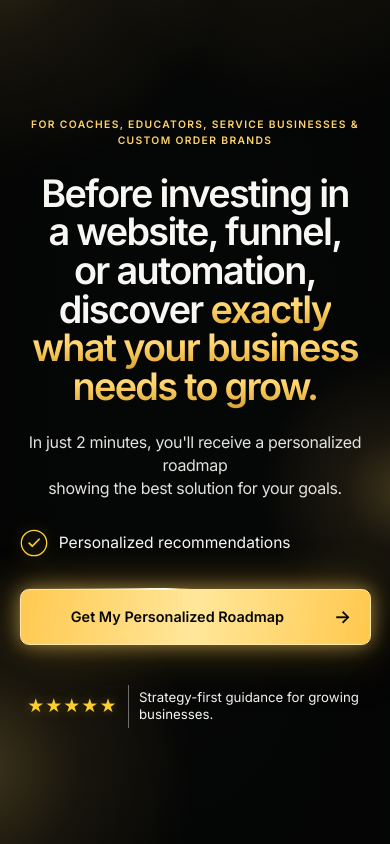
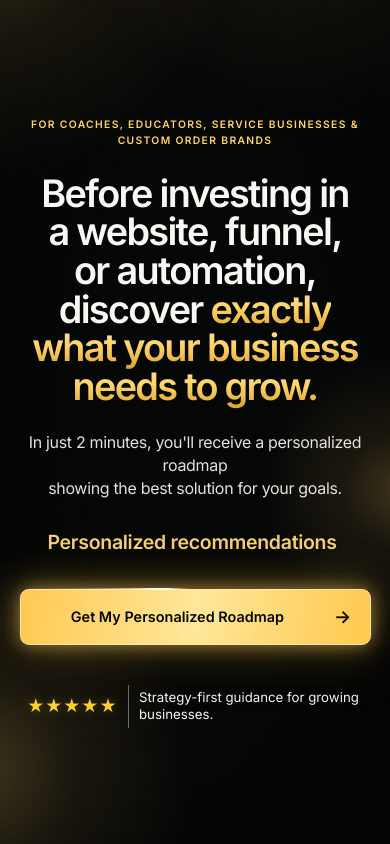
Before and after one commit to dmptelysha/elysha-works-portfolio-service-professionals, a Next.js app: page / in a window 390 px wide. Shown: the top 844 px of the page. Built offline with nearby package versions, Linux system fonts and the light colour scheme.

Commit message:
feat: emphasize rotating hero benefit

```diff
--- a/public/hero-roadmap.css
+++ b/public/hero-roadmap.css
@@ -131,36 +131,20 @@
 .hero-benefits {
   display: flex;
   align-items: center;
-  width: min(100%, 32rem);
+  justify-content: center;
+  width: min(100%, 40rem);
   min-height: clamp(2.35rem, min(3.1vw, 5.3svh), 3.25rem);
-  gap: clamp(.7rem, 1vw, 1rem);
   margin: clamp(1.3rem, 2.8svh, 2.1rem) 0 0;
-  color: var(--hero-ivory);
-  font: 400 clamp(.9rem, min(1.12vw, 2.15svh), 1.4rem)/1.35 Inter, Arial, sans-serif;
-  text-align: left;
+  color: #f4cf75;
+  font: 650 clamp(1.3rem, min(1.8vw, 4svh), 2rem)/1.2 Inter, Arial, sans-serif;
+  letter-spacing: -.015em;
+  text-align: center;
 }
-
-.hero-benefit-icon {
-  width: clamp(1.75rem, min(2.15vw, 3.8svh), 2.5rem);
-  height: clamp(1.75rem, min(2.15vw, 3.8svh), 2.5rem);
-  flex: 0 0 auto;
-  overflow: visible;
-  color: #ffd130;
-  filter: drop-shadow(0 0 8px rgba(255, 209, 48, .38));
-}
-
-.hero-benefit-icon circle,
-.hero-benefit-icon path {
-  fill: none;
-  stroke: currentColor;
-}
-
-.hero-benefit-icon circle { stroke-width: 1.5; }
-.hero-benefit-icon path { stroke-width: 2; stroke-linecap: round; stroke-linejoin: round; }
 
 .hero-benefit-visual {
   display: inline-flex;
   align-items: center;
+  justify-content: center;
   min-width: 0;
   white-space: nowrap;
 }
@@ -307,8 +291,8 @@
   .hero-trust p { max-width: 14rem; }
 
   .hero-benefits {
-    width: min(100%, 24rem);
-    font-size: clamp(.9rem, 4vw, 1.05rem);
+    width: 100%;
+    font-size: clamp(1rem, 5vw, 1.35rem);
   }
   .hero-roadmap-cta {
     width: 100%;
@@ -346,8 +330,7 @@
   .hero-roadmap-intro { margin-top: .6rem; font-size: .8rem; }
   .hero-trust { margin-top: 1.125rem; font-size: .7rem; }
   .hero-stars { font-size: 1rem; }
-  .hero-benefits { margin-top: .65rem; gap: .45rem; font-size: .72rem; }
-  .hero-benefit-icon { width: 1.35rem; height: 1.35rem; }
+  .hero-benefits { margin-top: .65rem; font-size: clamp(.95rem, 4.7vw, 1.15rem); }
   .hero-roadmap .button-row { margin-top: .7rem; }
   .hero-roadmap-cta { min-height: 3rem; font-size: .7rem; }
 }
--- a/src/components/home/HeroBenefitRotator.tsx
+++ b/src/components/home/HeroBenefitRotator.tsx
@@ -75,10 +75,6 @@ export function HeroBenefitRotator({ benefits }: HeroBenefitRotatorProps) {
       role="group"
       aria-label={accessibleLabel}
     >
-      <svg className="hero-benefit-icon" viewBox="0 0 32 32" aria-hidden="true">
-        <circle cx="16" cy="16" r="14.5" />
-        <path d="m10.5 16.2 3.5 3.5 7.8-8" />
-      </svg>
       <span className="hero-benefit-visual" aria-hidden="true">
         <span className="hero-benefit-text" data-testid="hero-benefit-text">{visibleText}</span>
         <span className="hero-benefit-cursor" />
```
Also changed, not shown: 2 other files (tests, documents, lock files or other folders).
